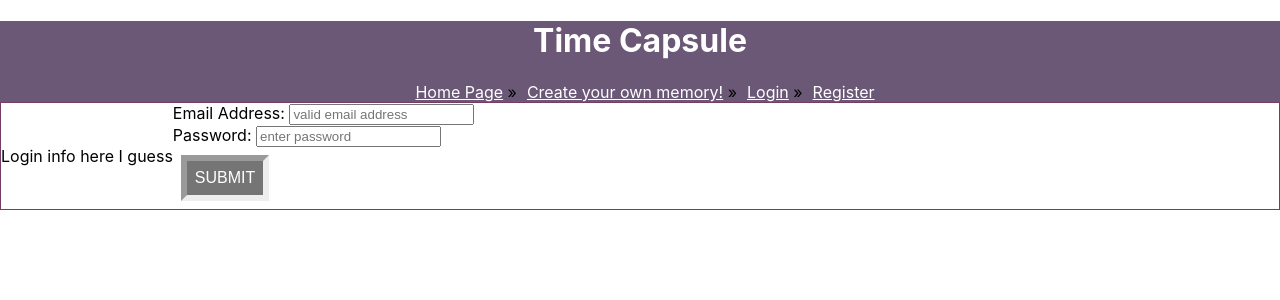
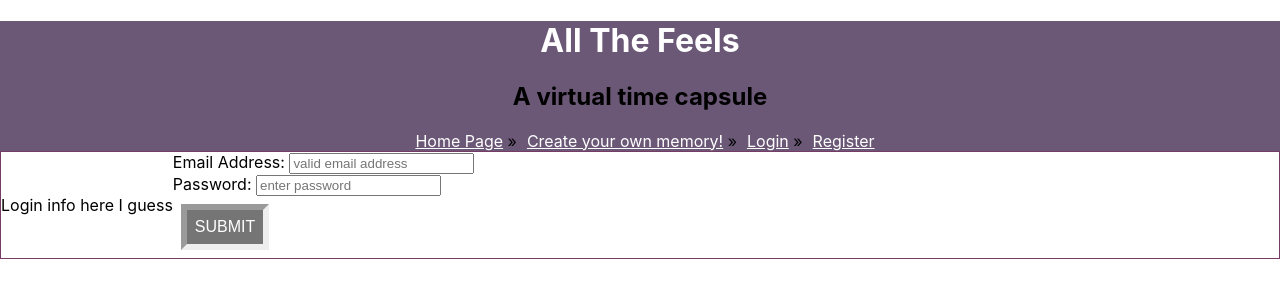
Before and after one commit to Kid-Then-Kid-Now/front-end, a React (Create React App) app: page /login in a window 1280 px wide. Shown: the top 300 px of the page. Built offline with nearby package versions, Linux system fonts and the light colour scheme.

Commit message:
Readme and css updates

```diff
--- a/src/components/GalleryDetail/GalleryDetail.js
+++ b/src/components/GalleryDetail/GalleryDetail.js
@@ -64,11 +64,13 @@ const GalleryDetail = ({ match }) => {
 	return (
 		<div className='info'>
 			<img src={gallery.imgUrl} alt='' />
-			<h2>Title: {gallery.title}</h2>
-			<p>Era/Time: {gallery.eraTime}</p>
-			<p>Caption: {gallery.caption}</p>
-			{/* <p>Submitted At: {detail.timestamps}</p>
-            <p>Submitted By: {detail.user}</p> */}
+			<div className="stuff">
+				<h2>Title: {gallery.title}</h2>
+				<p>Era/Time: {gallery.eraTime}</p>
+				<p>Submitted By: {gallery.owner}</p>
+				<p>Caption: {gallery.caption}</p>
+			{/* <p>Submitted At: {gallery.timestamps}</p> */}
+			</div>
 
 			{/* Form to update a submission  */}
 			<form onSubmit={handleSubmit} className='update-form'>
@@ -86,7 +88,7 @@ const GalleryDetail = ({ match }) => {
 				<label htmlFor='imgUrl'>Image URL:</label>
 				<input
 					onChange={handleChange}
-					type="url"
+					type='url'
 					name='imgUrl'
 					id='imgUrl'
 					value={detail.imgUrl}
@@ -119,7 +121,6 @@ const GalleryDetail = ({ match }) => {
 			<button className='pretty-button' onClick={handleDelete}>
 				Delete Submission
 			</button>
-
 		</div>
 	);
 };
--- a/src/components/GalleryDetail/details.css
+++ b/src/components/GalleryDetail/details.css
@@ -10,8 +10,13 @@
     max-height: 600px;
 }
 
+.stuff {
+    margin-left: 1rem;
+}
+
 .update-form {
     color: blue;
     border: 3px solid;
     width: 50%;
+    display: block;
 }
--- a/src/components/Header/Header.js
+++ b/src/components/Header/Header.js
@@ -5,7 +5,8 @@ import "./header.css";
 const Header = () => {
     return (
         <div className="header">
-            <h1>Time Capsule</h1>
+            <h1>All The Feels</h1>
+            <h2>A virtual time capsule</h2>
             <nav>
                 <Link to='/'>Home Page</Link> »
                 <Link to='/submit'>Create your own memory!</Link> »
```
Also changed, not shown: 1 other file (tests, documents, lock files or other folders).
